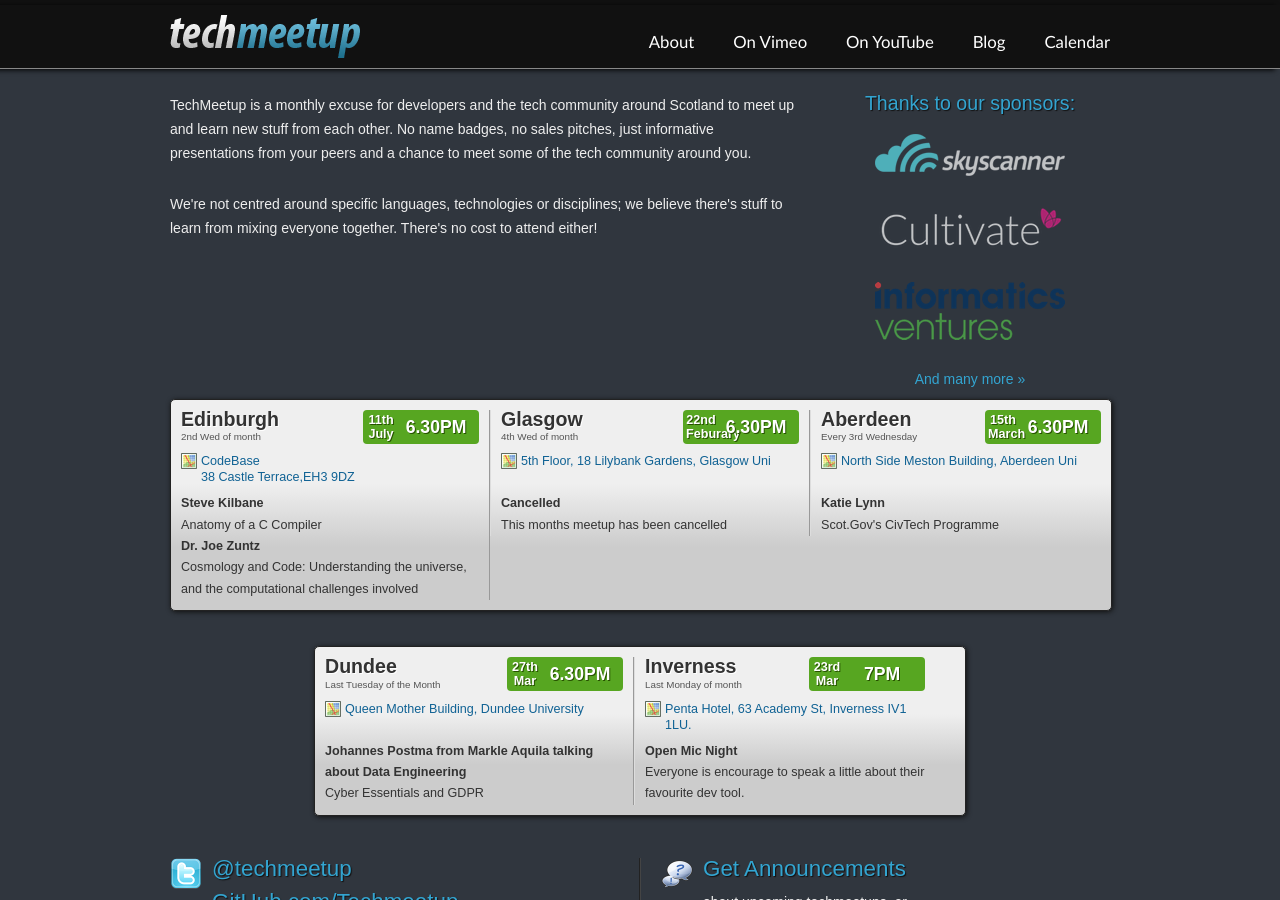
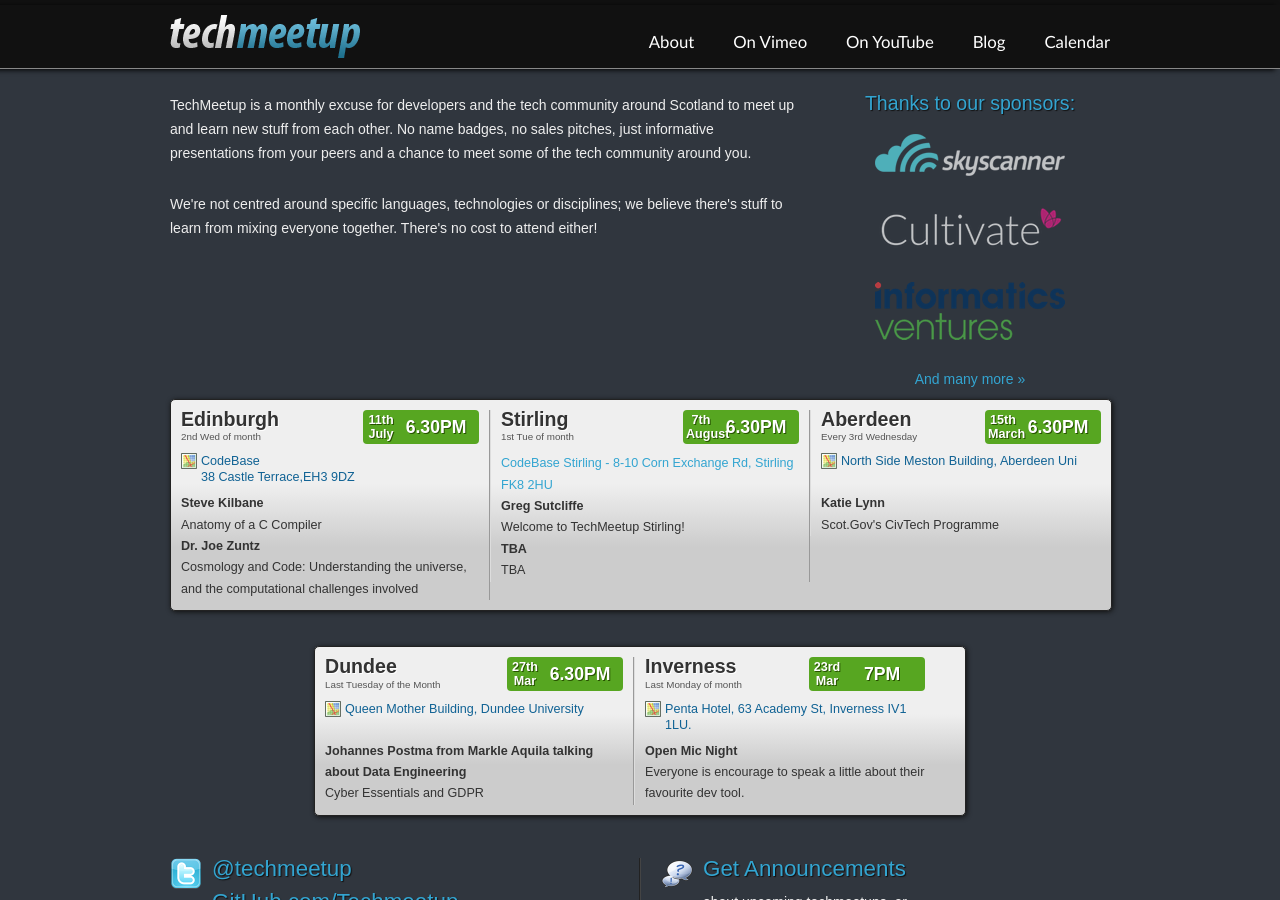
Before and after one commit to techmeetup/techmeetup.co.uk, a Jekyll site: the page built from index.html, in a window 1280 px wide and 900 px high. Built offline with Jekyll 4.4.1, drawn with Linux system fonts in a browser that asks for light colours.

Commit message:
Add Stirling TMU to site

```diff
--- a/_data/index.json
+++ b/_data/index.json
@@ -22,6 +22,20 @@
     ],
     "day": "22nd",
     "month": "Feburary"
+  },
+  "stirling": {
+    "speakers": [
+      {
+        "name": "Greg Sutcliffe",
+        "talk": "Welcome to TechMeetup Stirling!"
+      },
+      {
+        "name": "TBA",
+        "talk": "TBA"
+      }
+    ],
+    "day": "7th",
+    "month": "August"
   },
   "aberdeen": {
     "speakers": [
--- a/index.html
+++ b/index.html
@@ -52,10 +52,10 @@
   </li>
 
   <li class="">
-    <h4><a href="{{ site.baseurl }}/glasgow.html">Glasgow</a></h4>
-    <span>4th Wed of month</span>
-    <p><a href="http://maps.google.com/maps/ms?msid=217161173396650967619.0004accf70991bd913a97&amp;msa=0" class="map">5th Floor, 18 Lilybank Gardens, Glasgow Uni</a></p>
-    {% for speaker in site.data.index.glasgow.speakers %}
+    <h4><a href="{{ site.baseurl }}/stirling.html">Stirling</a></h4>
+    <span>1st Tue of month</span>
+    <p><a href="https://www.google.com/maps?sll=56.118527,-3.939337&q=8-10+Corn+Exchange+Road+Stirling,+Scotland,+FK8+2HU,+United+Kingdom&z=12">CodeBase Stirling - 8-10 Corn Exchange Rd, Stirling FK8 2HU</a></p>
+    {% for speaker in site.data.index.stirling.speakers %}
     <p>
       <strong>{{ speaker.name }}</strong>
       <br>
@@ -65,8 +65,8 @@
     <div class="datewrapper">
       <div class="when">
         <div class="daywrap">
-          <div class="day">{{ site.data.index.glasgow.day }}</div>
-          <div class="month">{{ site.data.index.glasgow.month }}</div>
+          <div class="day">{{ site.data.index.stirling.day }}</div>
+          <div class="month">{{ site.data.index.stirling.month }}</div>
         </div>
         <div class="time">6.30PM</div>
       </div>
```
Also changed, not shown: stirling.html (added, +28 -0 lines).
